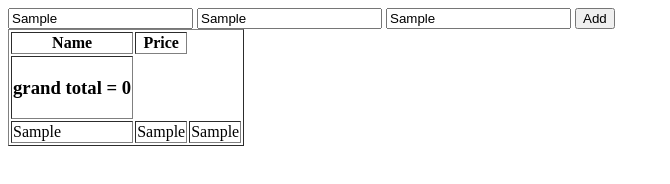
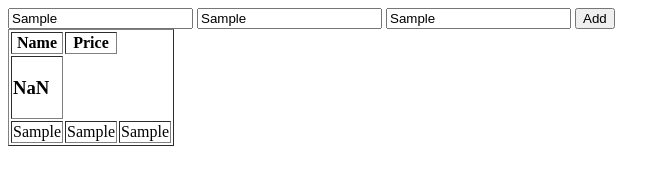
Before and after one commit to acciojob/shopping-cart-VipulTrimbake610, a website: page main.html in a window 1280 px wide. Both pictures are taken after typing "Sample", "Sample", "Sample" into the empty fields and a click on the button "Add". Shown: the whole page, without its empty margins (0-670 px from the left). Drawn offline with Linux system fonts and the light colour scheme.

Commit message:
created a submission

```diff
--- a/main.html
+++ b/main.html
@@ -20,7 +20,7 @@
         </tr>
         <tr id="gt">
             <td rowspan="2">
-                <h3 id="total">grand total = 0</h3>
+                <h3 id="total"></h3>
             </td>
         </tr>
     </table>
@@ -32,6 +32,7 @@
             var name = document.getElementById("item-name-input")
             var price = document.getElementById("item-price-input")
             var qty = document.getElementById("item-qty-input")
+            var total = document.getElementById("total")
             var gt = document.getElementById('gt');
             var table = document.getElementsByTagName("table")[0];
             // var gt = document.getElementById("").value
@@ -46,6 +47,17 @@
             // table.insertAdjacentElement(tr1, gt);
             table.appendChild(tr1);
 
+            let qtylist = document.getElementsByClassName("qty");
+            let pricelist = document.getElementsByClassName('price');
+
+            let res = 0;
+            console.log(parseInt(pricelist[0].innerText)+10);
+            for(let i=0;i<qtylist.length;i++){
+                res += (parseInt(qtylist[i].innerText) * parseInt(pricelist[i].innerText))
+                console.log("hello");
+            }
+            console.log("res : "+res);
+            total.innerText = res;
         }
     </script>
 
```
